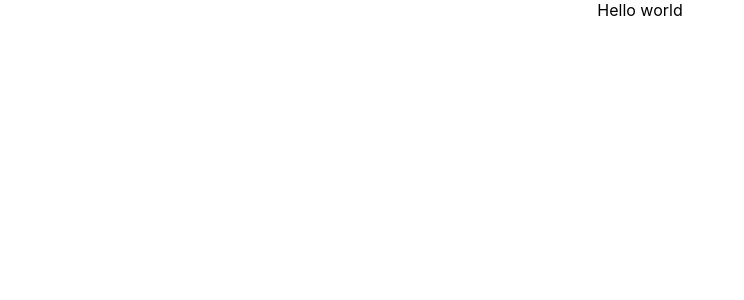
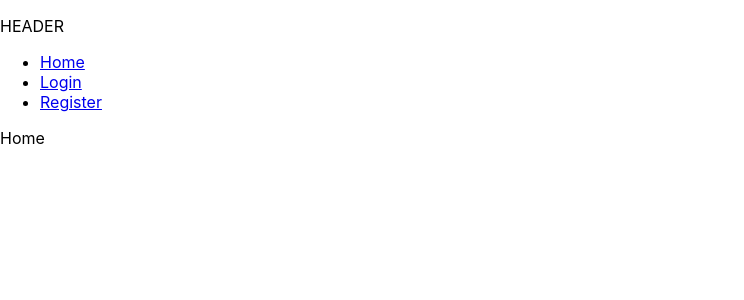
Before and after one commit to Felix-Poon/RSE-Launchpad-Frontend, a React (Create React App) app: page / in a window 1280 px wide. Shown: the top 300 px of the page, without its empty margins (0-744 px from the left). Built offline with nearby package versions, Linux system fonts and the light colour scheme.

Commit message:
Structuring folders

```diff
--- a/package.json
+++ b/package.json
@@ -8,6 +8,7 @@
     "@testing-library/user-event": "^12.1.10",
     "react": "^17.0.2",
     "react-dom": "^17.0.2",
+    "react-router-dom": "^5.2.0",
     "react-scripts": "4.0.3",
     "web-vitals": "^1.0.1"
   },
--- a/src/App.js
+++ b/src/App.js
@@ -1,11 +1,50 @@
-import logo from './logo.svg';
 import './App.css';
+import React from "react";
+import {
+  BrowserRouter as Router,
+  Switch,
+  Route,
+  Link
+} from "react-router-dom";
+import { Homepage } from './pages/Homepage';
+import { Header } from './components/Header';
+import { Login } from './pages/Login';
+import { Register } from './pages/Register';
 
 function App() {
+
   return (
-    <div className="App">
-      Hello world
-    </div>
+    <Router>
+      <div>
+        <Header />
+        <nav>
+          <ul>
+            <li>
+              <Link to="/">Home</Link>
+            </li>
+            <li>
+              <Link to="/login">Login</Link>
+            </li>
+            <li>
+              <Link to="/register">Register</Link>
+            </li>
+          </ul>
+        </nav>
+
+        <Switch>
+          {/* ADD MORE PAGES HERE */}
+          <Route path="/login">
+            <Login />
+          </Route>
+          <Route path="/register">
+            <Register />
+          </Route>
+          <Route path="/">
+            <Homepage />
+          </Route>
+        </Switch>
+      </div>
+    </Router>
   );
 }
 
--- /dev/null
+++ b/src/components/Header.js
@@ -0,0 +1,12 @@
+import React from 'react';
+
+
+// Put header here
+export function Header() {
+
+  return(
+    <p>
+      HEADER
+    </p>
+  );
+}
--- /dev/null
+++ b/src/pages/Homepage.js
@@ -0,0 +1,10 @@
+import React from 'react';
+
+export function Homepage() {
+
+  return(
+    <p>
+      Home
+    </p>
+  );
+}
--- /dev/null
+++ b/src/pages/Login.js
@@ -0,0 +1,10 @@
+import React from 'react';
+
+export function Login() {
+
+  return(
+    <p>
+      Login
+    </p>
+  );
+}
--- /dev/null
+++ b/src/pages/Register.js
@@ -0,0 +1,10 @@
+import React from 'react';
+
+export function Register() {
+
+  return(
+    <p>
+      Register
+    </p>
+  );
+}
```
Also changed, not shown: src/helpers/helper.js (added), 1 other file (tests, documents, lock files or other folders).
